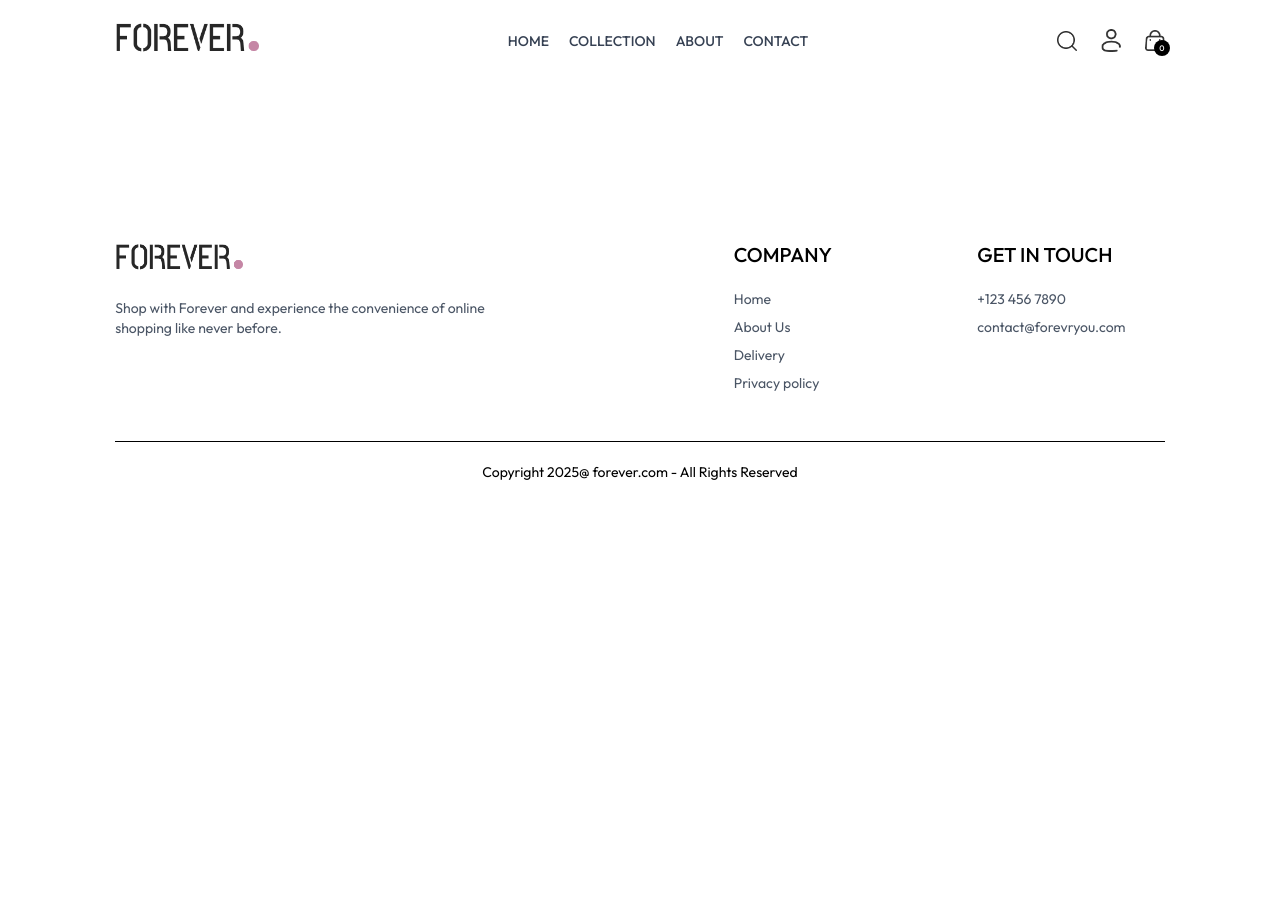
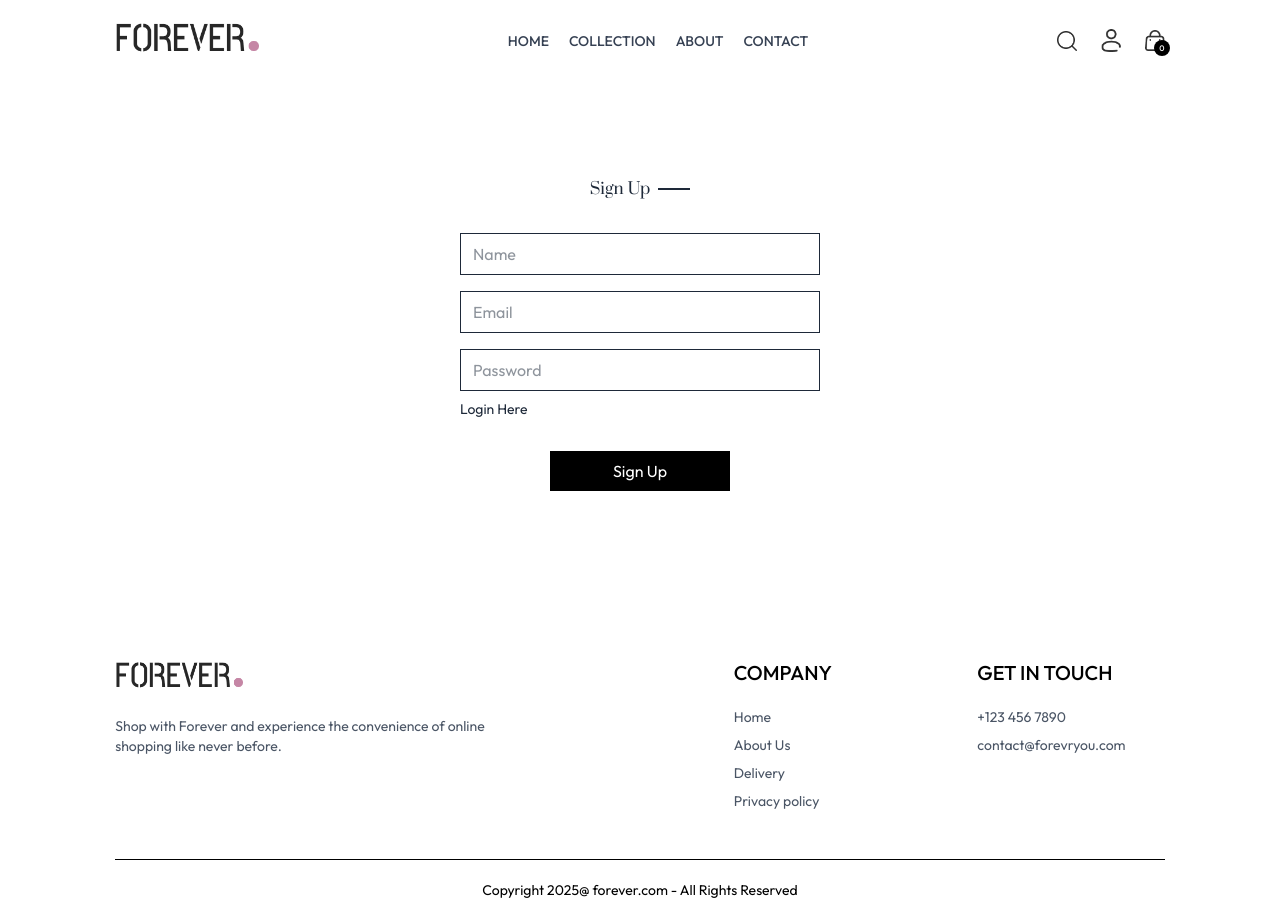
Before and after one commit to bhavin-matreja/Ecommerce-site, a React (Vite) app: page /login in a window 1280 px wide. Before the commit the page ends 800 px from the top, so only its background shows below. Built offline with nearby package versions, Linux system fonts and the light colour scheme.

Commit message:
updated Login.jsx

```diff
--- a/src/components/Navbar.jsx
+++ b/src/components/Navbar.jsx
@@ -38,7 +38,9 @@
       <div className='flex items-center gap-6'>
             <img onClick={()=> setShowSearch(true)} src={assets.search_icon} className='cursor-pointer w-5' alt="" />
             <div className='group relative'>
-                <img src={assets.profile_icon} className='w-5 cursor-pointer' alt="" />
+                <Link to='/login'>
+                    <img src={assets.profile_icon} className='w-5 cursor-pointer' alt="" />
+                </Link>
                 <div className='group-hover:block hidden absolute dropdown-menu right-0 pt-4'>
                     <div className='flex flex-col gap-2 w-36 py-3 px-5 bg-slate-100 text-gray-500 rounded'>
                         <p className='cursor-pointer hover:text-black'>My Profile</p>
--- a/src/pages/Login.jsx
+++ b/src/pages/Login.jsx
@@ -1,11 +1,72 @@
 import React from 'react'
+import { useState } from 'react';
 
 const Login = () => {
+  const [currentState, setCurrentState] = useState('Sign Up');
+
+  const onSubmmitHandler = (e) => {
+    e.preventDefault();
+  };
+
   return (
-    <div>
+    <form
+      onSubmit={onSubmmitHandler}
+      className="flex flex-col items-center w-[90%] sm:max-w-96 m-auto mt-14 gap-4 text-gray-800"
+    >
+      <div className="inline-flex items-center gap-2 mb-2 mt-10">
+        <p className="prata-regular text 3x1"> {currentState}</p>
+        <hr className="border-none h-[1.5px] w-8 bg-gray-800 " />
+      </div>
 
-    </div>
-  )
-}
+      <div className="w-full px-3 py-2 flex flex-col gap-4">
+        {currentState === 'Sign Up' ? (
+          <input
+            type="text"
+            className="w-Full px-3 py-2 border border-gray-880"
+            placeholder="Name"
+            required
+          />
+        ) : null}
+
+        <input
+          type="email"
+          className="w-Full px-3 py-2 border border-gray-880"
+          placeholder="Email"
+          required
+        />
+        <input
+          type="password"
+          className="w-Full px-3 py-2 border border-gray-880"
+          placeholder="Password"
+          required
+        />
+
+        <div className="w-full flex justify-between text-sm mt-[-8px]">
+          {currentState === 'Login' ? (
+            <p className=" cursor-pointer">Forgot your password?</p>
+          ) : null }
+          {currentState === 'Login' ? (
+            <p
+              onClick={() => setCurrentState('Sign Up')}
+              className="cursor-pointer"
+            >
+              Create Account
+            </p>
+          ) : (
+            <p
+              onClick={() => setCurrentState('Login')}
+              className="cursor-pointer"
+            >
+              Login Here
+            </p>
+          )}
+        </div>
+        <button className="w-1/2 m-auto bg-black text-white px-8 py-2 mt-4 ">
+          {currentState === 'Login' ? 'Sign In' : 'Sign Up'}
+        </button>
+      </div>
+    </form>
+  );
+};
 
 export default Login
```
